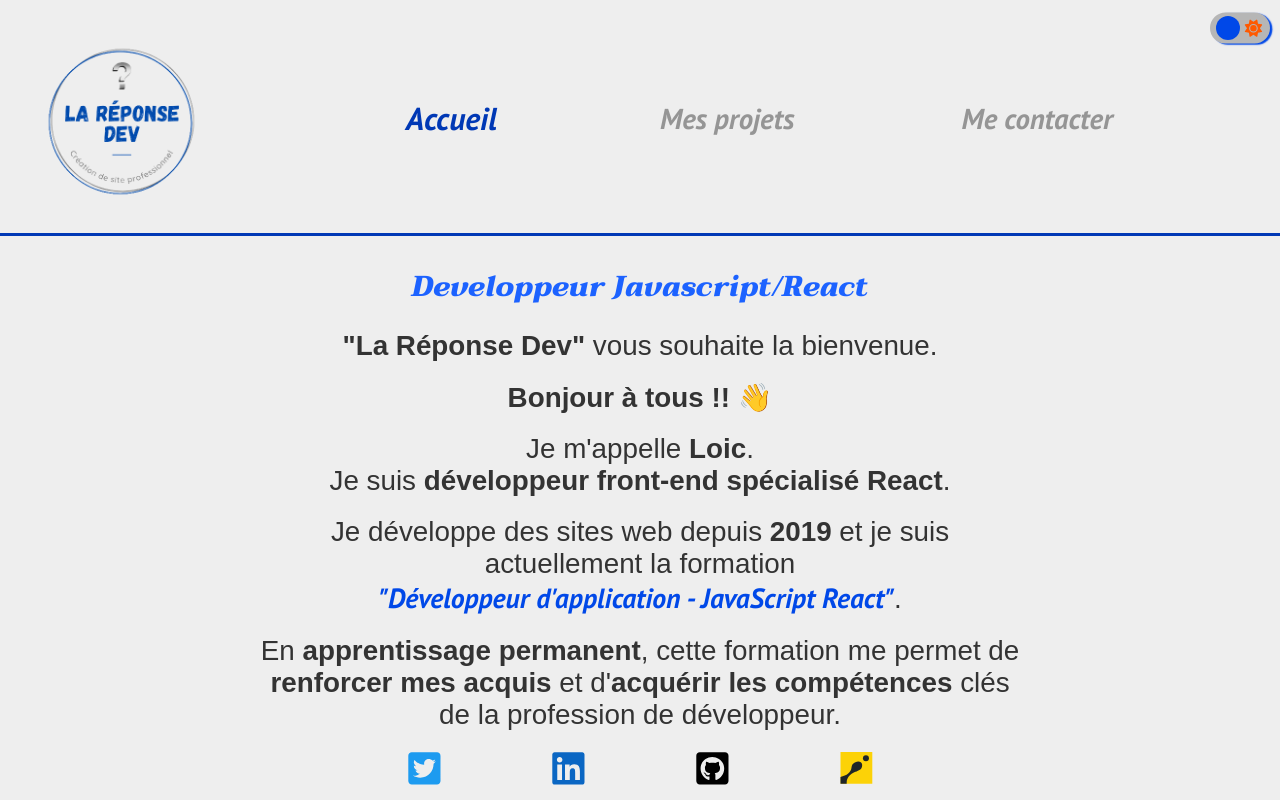
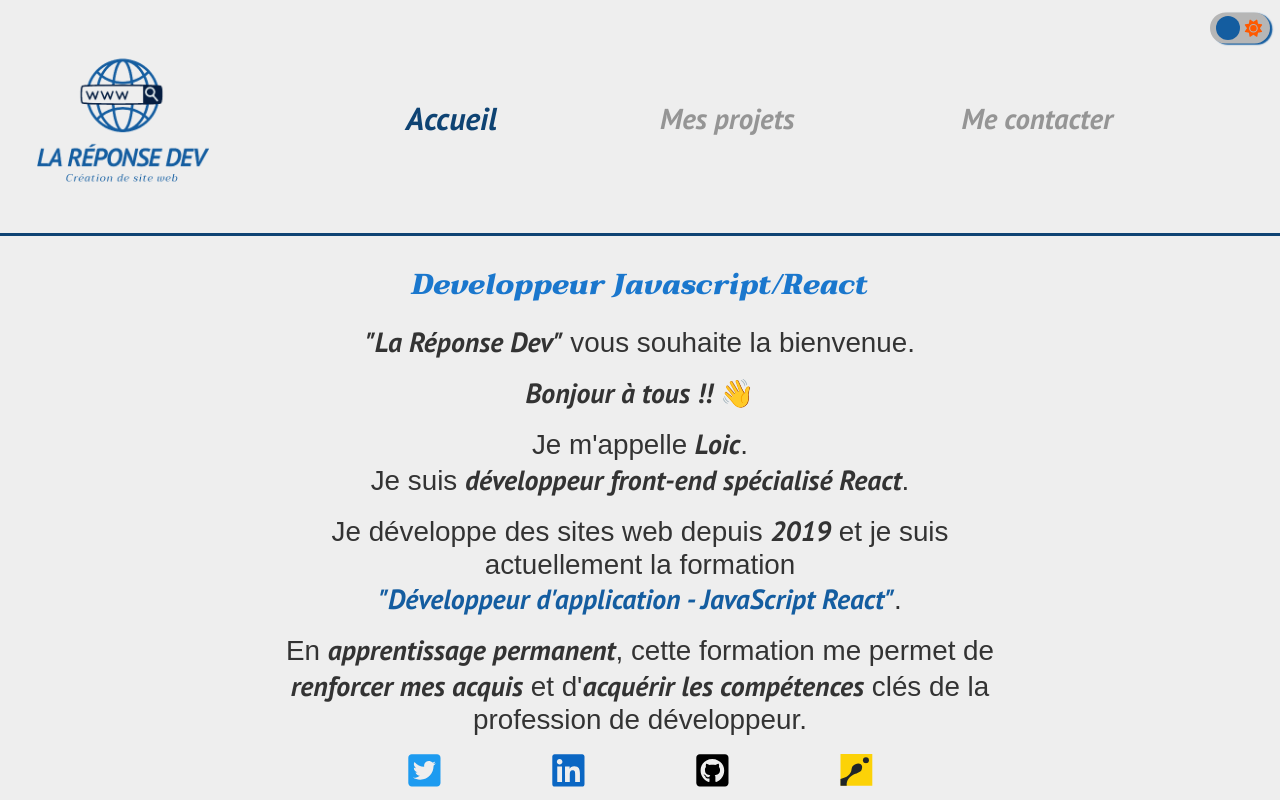
Before and after one commit to DevWeb13/portfolioreact, a React (Create React App) app: page / in a window 1280 px wide. Built offline with nearby package versions, Linux system fonts and the light colour scheme; a web font is replaced by a local one.

Commit message:
feat: Change logo and primaryColors

```diff
--- a/src/components/DisplayProjects/_displayProjects.scss
+++ b/src/components/DisplayProjects/_displayProjects.scss
@@ -79,7 +79,7 @@
     .technologyContainer {
       display: flex;
       gap: 1rem;
-      max-width: 95%;
+      max-width: 96%;
       flex-wrap: wrap;
       justify-content: center;
     }
--- a/src/pages/Home/_home.scss
+++ b/src/pages/Home/_home.scss
@@ -18,6 +18,7 @@
       color: $colorDark;
       span {
         font-weight: bold;
+        font-family: 'Pt Sans', sans-serif;
       }
       a {
         color: $colorPrimary;
--- a/src/styles/_variables.scss
+++ b/src/styles/_variables.scss
@@ -1,5 +1,5 @@
 /* ***************** COLORS ***************** */
-$colorPrimary: #0048e8;
+$colorPrimary: #145da0;
 $colorPrimaryDarken: darken($colorPrimary, 10%);
 $colorPrimaryLighten: lighten($colorPrimary, 10%);
 
```
Also changed, not shown: src/assets/logo.png, src/assets/logoDark.png.
